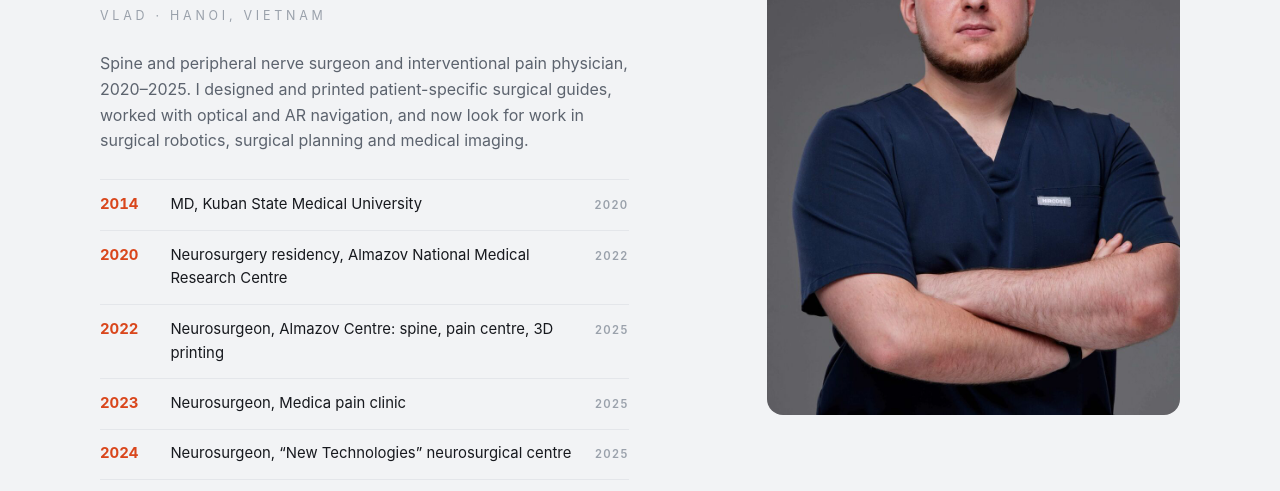
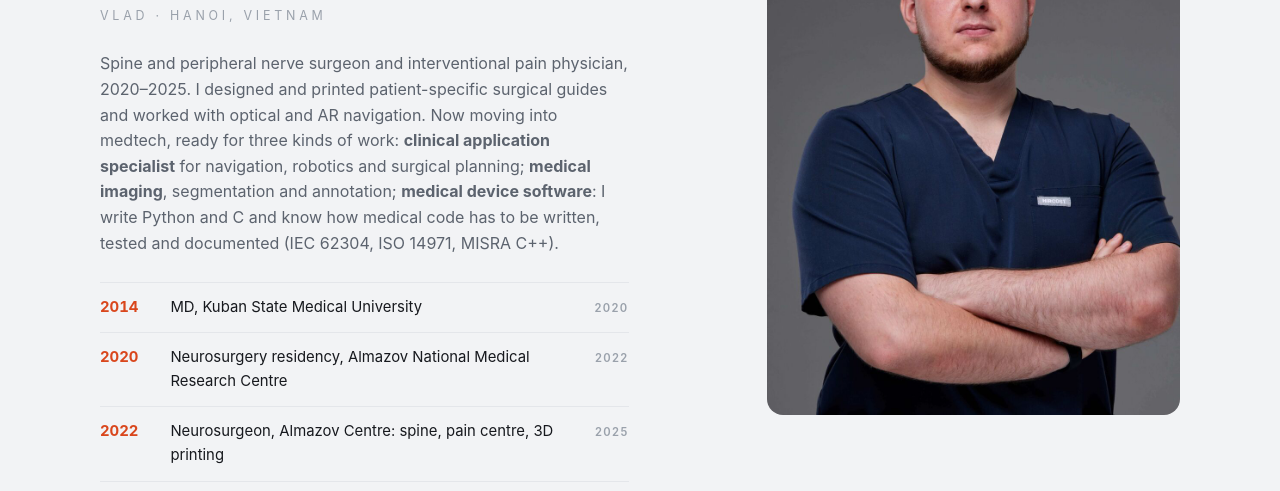
Before and after one commit to Mineevneuro/mineevneuro.github.io, a plain HTML site: page index.html in a window 1280 px wide. Shown: the part 237-728 px from the top of the page. Drawn offline with Linux system fonts and the light colour scheme.

Commit message:
Target roles, medical software, AR, CV update

```diff
--- a/index.html
+++ b/index.html
@@ -34,7 +34,7 @@
       <p class="eyebrow">Neurosurgeon / Surgical planning / Medical imaging</p>
       <h1>Vladimir Mineev</h1>
       <p class="sub">Vlad · Hanoi, Vietnam</p>
-      <p class="intro">Spine and peripheral nerve surgeon and interventional pain physician, 2020–2025. I designed and printed patient-specific surgical guides, worked with optical and AR navigation, and now look for work in surgical robotics, surgical planning and medical imaging.</p>
+      <p class="intro">Spine and peripheral nerve surgeon and interventional pain physician, 2020–2025. I designed and printed patient-specific surgical guides and worked with optical and AR navigation. Now moving into medtech, ready for three kinds of work: <strong>clinical application specialist</strong> for navigation, robotics and surgical planning; <strong>medical imaging</strong>, segmentation and annotation; <strong>medical device software</strong>: I write Python and C and know how medical code has to be written, tested and documented (IEC&nbsp;62304, ISO&nbsp;14971, MISRA&nbsp;C++).</p>
       <ol class="rows" aria-label="Career">
         <li><span class="y">2014</span><span>MD, Kuban State Medical University</span><span class="label">2020</span></li>
         <li><span class="y">2020</span><span>Neurosurgery residency, Almazov National Medical Research Centre</span><span class="label">2022</span></li>
@@ -154,7 +154,7 @@
     <div class="box">
       <dl class="facts">
         <dt>Navigation</dt><dd>Medtronic StealthStation S7 (optical). Took part in the department's first frameless navigated brain biopsy, 2020: registration error 1.7&nbsp;mm.</dd>
-        <dt>AR navigation</dt><dd>Microsoft HoloLens 2, Medgital Soft</dd>
+        <dt>AR navigation</dt><dd>Microsoft HoloLens 2, Medgital Soft. Software testing at Almazov: trial operations with AR navigation.</dd>
         <dt>Imaging</dt><dd>C-arm (Philips Zenition 70)</dd>
         <dt>Ultrasound</dt><dd>Philips Lumify (handheld: transducer + tablet); GE cardiac ultrasound system. Used for nerve blocks and pain procedures</dd>
         <dt>3D printing</dt><dd>Picaso Designer X Pro (FDM), PLA, Sterrad sterilisation. <a href="projects/patient-specific-3d-printing.html">10 cases, 2021–2025</a>; <a href="projects/patient-specific-3d-printing.html#early-h">~10 paediatric cranial cases in residency</a>: cranial vault distraction, fronto-orbital reconstruction, cranioplasty</dd>
@@ -202,11 +202,11 @@
       </div>
       <div>
         <h3>Programming &amp; data</h3>
-        <p>Python and C (CS50x), <a href="https://coursera.org/verify/specialization/M3SP8D9RGAB7">Python for Everybody</a>. Medical imaging in Python: pydicom, nibabel, SimpleITK. Patient-level splits, Dice/Hausdorff. Learning PyTorch and MONAI. Linux, SSH/tmux, basic SQL.</p>
+        <p>I write Python and C (CS50x), <a href="https://coursera.org/verify/specialization/M3SP8D9RGAB7">Python for Everybody</a>. Medical imaging code in Python: pydicom, nibabel, SimpleITK. Patient-level splits, Dice/Hausdorff. Learning PyTorch and MONAI. Linux, SSH/tmux, basic SQL.</p>
       </div>
       <div>
         <h3>Health IT &amp; regulation</h3>
-        <p>DICOM, PACS, HL7v2 / FHIR (conceptual), remote monitoring, de-identification (HIPAA, GDPR). MDR, ISO 13485, ISO 14971, IEC 62304, self-study, <a href="projects/patient-specific-3d-printing.html#qa-h">applied to the 3D printing work</a>.</p>
+        <p>DICOM, PACS, HL7v2 / FHIR (conceptual), remote monitoring, de-identification (HIPAA, GDPR). MDR, ISO 13485, ISO 14971, IEC 62304, self-study; familiar with MISRA C++ coding rules for safety-critical code. <a href="projects/patient-specific-3d-printing.html#qa-h">Applied to the 3D printing work</a>.</p>
       </div>
       <div>
         <h3>Courses</h3>
```
Also changed, not shown: 1 other file.
